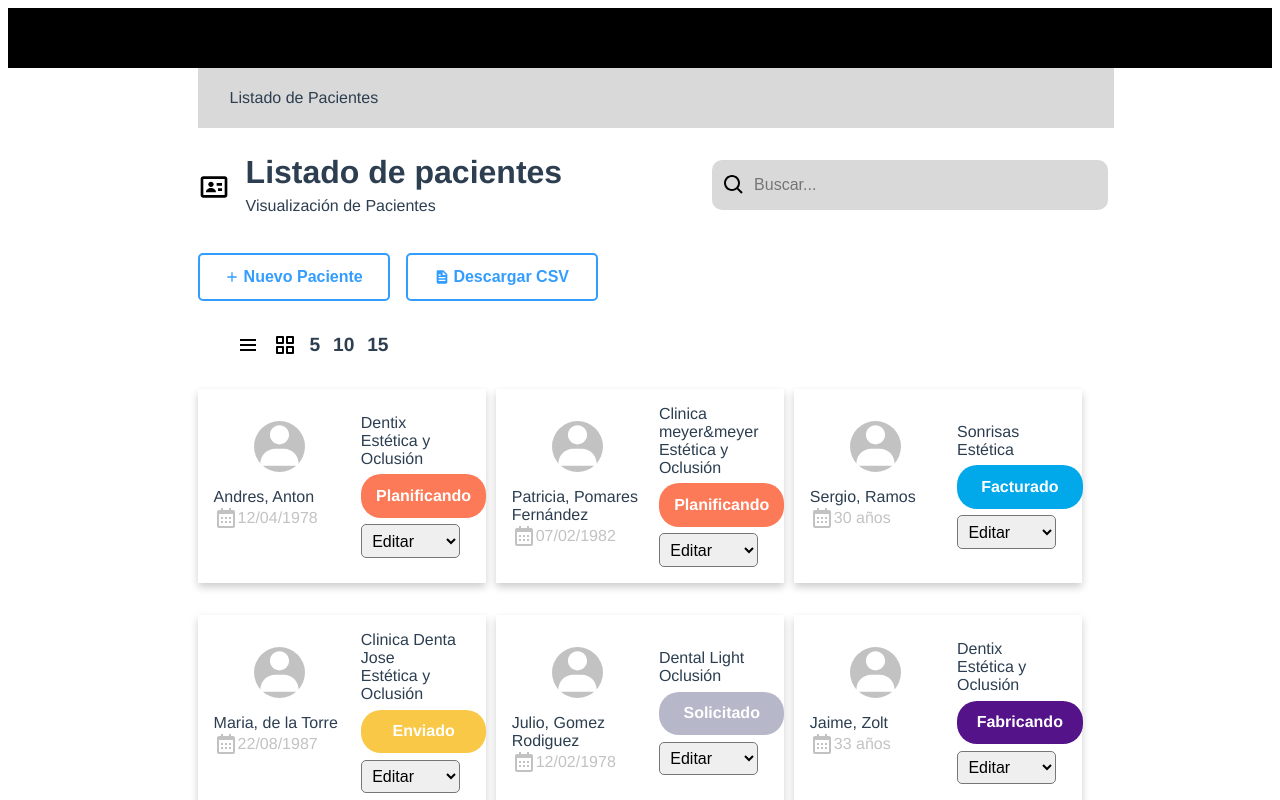
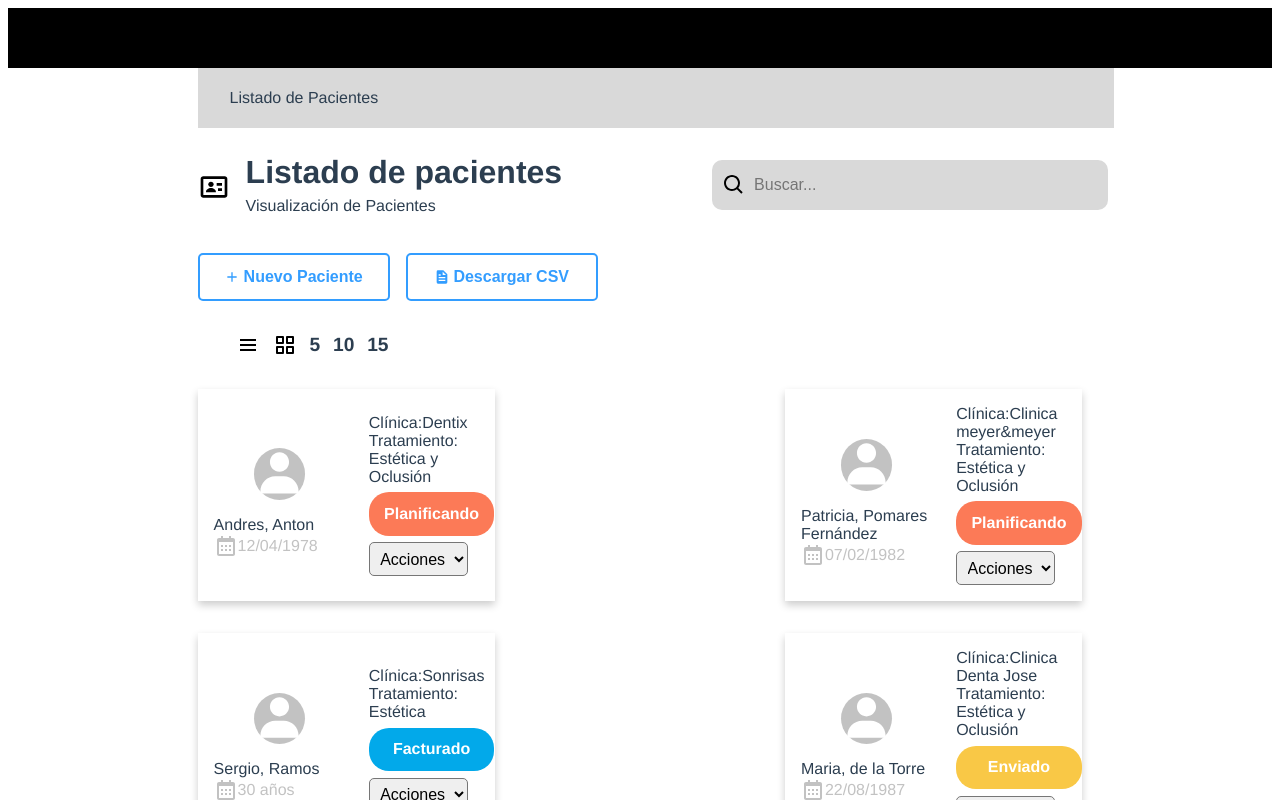
Before and after one commit to Claratj/secret-aligner, a Vue app: page / in a window 1280 px wide. Both pictures are taken after a click on the picture 284 px from the left and 344 px from the top of the page. Shown: the top 800 px of the page. Built offline with nearby package versions, Linux system fonts and the light colour scheme.

Commit message:
styles grid ok

```diff
--- a/src/components/ClientCard.vue
+++ b/src/components/ClientCard.vue
@@ -17,12 +17,8 @@
         </figcaption>
       </div>
       <div class="card-info">
-        <span>
-          {{ patient.ficha_dental.clinica }}
-        </span>
-        <span>
-          {{ patient.ficha_dental.objetivo_tratamiento }}
-        </span>
+        <span> Clínica:{{ patient.ficha_dental.clinica }} </span>
+        <span> Tratamiento: {{ patient.ficha_dental.objetivo_tratamiento }} </span>
         <span>
           <div v-if="patient.ficha_dental.estado === 'solicitado'" class="status-solicitado"> Solicitado </div>
           <div v-if="patient.ficha_dental.estado === 'facturado'" class="status-facturado"> Facturado </div>
@@ -31,8 +27,8 @@
           <div v-if="patient.ficha_dental.estado === 'enviado'" class="status-enviado"> Enviado </div>
           <div v-if="patient.ficha_dental.estado === 'aceptado'" class="status-aceptado"> Aceptado </div>
         </span>
-        <select name="" id="">
-          <option value="" disabled>Acciones</option>
+        <select>
+          <option>Acciones</option>
           <option value="edit">Editar</option>
           <option value="finish">Finalizar</option>
           <option value="delete">Borrar</option>
@@ -55,7 +51,6 @@ export default {
 };
 </script>
 
-
 <style scoped>
 .card-container {
   width: 100%;
@@ -64,11 +59,13 @@ export default {
   justify-content: space-between;
 }
 .card {
-  width: 29%;
+  width: 30%;
   padding: 1rem;
   margin: 1rem 0;
   background-color: white;
   display: flex;
+  justify-content: space-between;
+  align-items: center;
   box-shadow: 0 4px 8px 0 rgba(0, 0, 0, 0.2);
   transition: 0.3s;
 }
@@ -77,19 +74,7 @@ export default {
 }
 .card-profile {
   padding-right: 1rem;
-}
-figure {
-  width: 3.2rem;
-  height: 3.2rem;
-  display: flex;
-  flex-direction: column;
-  align-items: center;
-  flex-shrink: 0;
   flex: 1;
-}
-.avatar {
-  width: 3.2rem;
-  height: 3.2rem;
 }
 
 figcaption {
@@ -100,6 +85,8 @@ figcaption {
   display: flex;
   flex-direction: column;
   justify-content: center;
+  align-items: flex-start;
+  margin-left: 0.5rem;
   flex: 2;
 }
 .card select {
@@ -108,65 +95,4 @@ figcaption {
   padding: 0.4rem;
   font-size: 1rem;
 }
-.status-solicitado {
-  width: 100px;
-  padding: 0.8rem;
-  margin: 0.4rem 0;
-  border-radius: 20px;
-  font-weight: 700;
-  text-align: center;
-  color: white;
-  background-color: #b6b8c9;
-}
-.status-enviado {
-  width: 100px;
-  padding: 0.8rem;
-  margin: 0.4rem 0;
-  border-radius: 20px;
-  font-weight: 700;
-  text-align: center;
-  color: white;
-  background-color: #f9c846;
-}
-.status-facturado {
-  width: 100px;
-  padding: 0.8rem;
-  margin: 0.4rem 0;
-  border-radius: 20px;
-  font-weight: 700;
-  text-align: center;
-  color: white;
-  background-color: #02a9ea;
-}
-
-.status-fabricado {
-  width: 100px;
-  padding: 0.8rem;
-  margin: 0.4rem 0;
-  border-radius: 20px;
-  font-weight: 700;
-  text-align: center;
-  color: white;
-  background-color: #541388;
-}
-.status-planificado {
-  width: 100px;
-  padding: 0.8rem;
-  margin: 0.4rem 0;
-  border-radius: 20px;
-  font-weight: 700;
-  text-align: center;
-  color: white;
-  background-color: #fc7a57;
-}
-.status-aceptado {
-  width: 100px;
-  padding: 0.8rem;
-  margin: 0.4rem 0;
-  border-radius: 20px;
-  font-weight: 700;
-  text-align: center;
-  color: white;
-  background-color: #00c49a;
-}
 </style>
--- a/src/components/TableClients.vue
+++ b/src/components/TableClients.vue
@@ -34,8 +34,8 @@
         <tr v-for="(patient, index) in patients" :key="index">
           <td>
             <span class="table-card">
-              <figure class="avatar">
-                <img src="@/assets/icons/avatar.svg" />
+              <figure>
+                <img src="@/assets/icons/avatar.svg" class="avatar" />
               </figure>
               <figcaption class="table-content-name">
                 <span>
@@ -65,7 +65,7 @@
           </td>
           <td class="table-content table-actions">
             <select name="" id="" class="actions">
-              <option value="" disabled>Acciones</option>
+              <option>Acciones</option>
               <option value="edit">Editar</option>
               <option value="finish">Finalizar</option>
               <option value="delete">Borrar</option>
@@ -148,7 +148,7 @@ export default {
 };
 </script>
 
-<style >
+<style>
 table {
   width: 100%;
   margin: 0 auto;
@@ -205,9 +205,15 @@ table tr {
 figure {
   flex-shrink: 0;
   background-color: #6666;
-  width: 2.5rem;
-  height: 2.5rem;
+  width: 3.2rem;
+  height: 3.2rem;
+  align-items: center;
+  flex-shrink: 0;
   border-radius: 50%;
+}
+.avatar {
+  width: 3.2rem;
+  height: 3.2rem;
 }
 th {
   width: 100%;
@@ -219,7 +225,7 @@ td {
   padding: 0.4rem 0;
   border-bottom: 2px solid #6666;
 }
-.actions {
+select {
   border-radius: 5px;
   padding: 0.4rem;
   font-size: 1rem;
```
